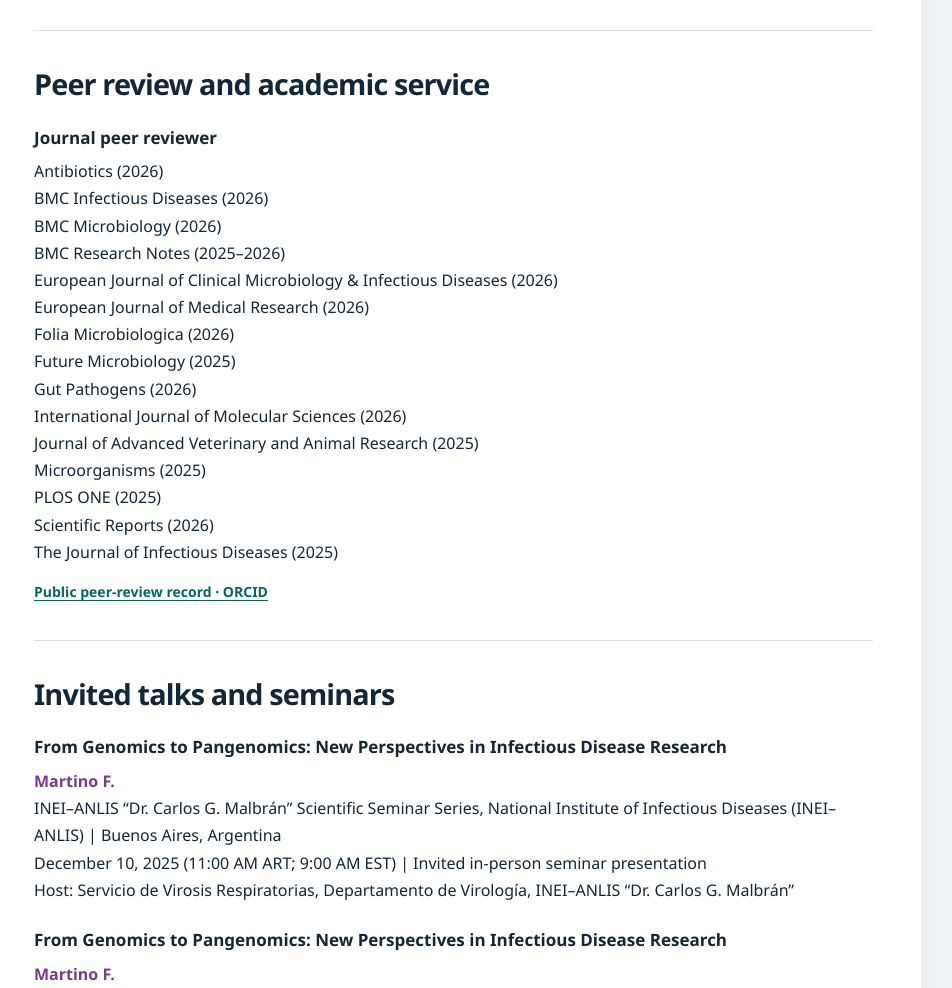
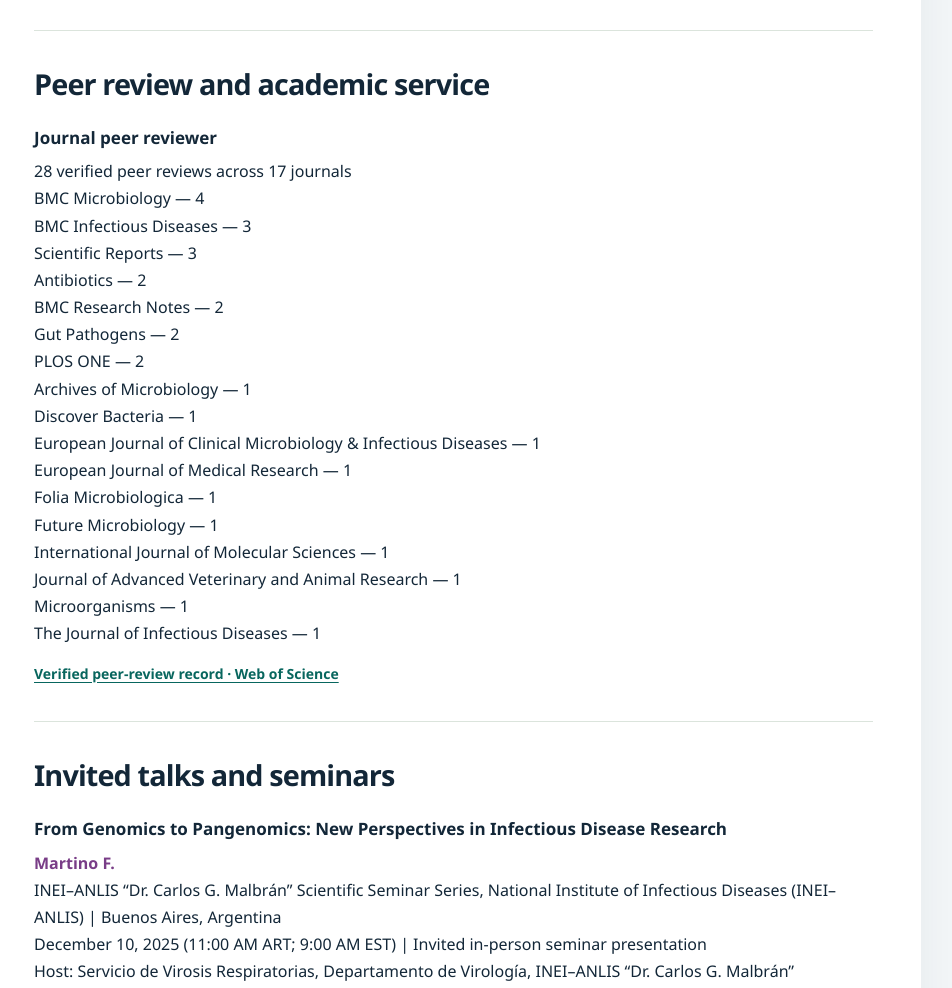
Before and after one commit to florenmartino/academic-cv-public, a plain HTML site: page index.html in a window 1280 px wide. Shown: the part 10020-11008 px from the top of the page, without its empty margins (327-1279 px from the left). Drawn offline with Linux system fonts and the light colour scheme.

Commit message:
Show 28 verified peer reviews across 17 journals from supplied WoS record

```diff
--- a/index.html
+++ b/index.html
@@ -96,21 +96,24 @@ Internship to support training in a PhD program accredited by CONEAU.</p></artic
 English language training at Liceo Cultural Británico.</p></article><article class="record"><h3>Advanced Degree Student Support</h3><p class="lines">National University of Quilmes | March 2015 – December 2015
 Financial support for advanced degree students at the National University of Quilmes.</p></article><article class="record"><h3>Youth Support Scholarship</h3><p class="lines">Rotary Club Córdoba Catedral; Fundación Interior Argentina (FUNINAR) | March 2015 – December 2015
 Financial support to enable completion of secondary studies while working with scientists in the Biological Sciences area.</p></article></section><section id="teaching" aria-labelledby="h-teaching"><h2 id="h-teaching">Teaching and training</h2><article class="record"><h3>Introduction to Bioinformatics</h3><p class="lines">Master’s in Molecular Microbiology Program, ANLIS–UNSAM | March 2024</p></article><article class="record"><h3>Update and/or Deepening Seminar</h3><p class="lines">Higher Institute of Health Techniques, Pirovano Hospital, Government of the City of Buenos Aires, Argentina | August 2021 – 2024</p></article><article class="record"><h3>Molecular Biology</h3><p class="lines">Higher Institute of Health Techniques, Pirovano Hospital, Government of the City of Buenos Aires, Argentina | August 2021 – August 2023</p></article><article class="record"><h3>Epidemiology and Statistical Research</h3><p class="lines">Higher Institute of Health Techniques, Pirovano Hospital, Government of the City of Buenos Aires, Argentina | 2020 – 2024</p></article><article class="record"><h3>Professional Training on Bacteriology and Molecular Biology Techniques</h3><p class="lines">National Institute of Infectious Diseases (INEI) – ANLIS “Dr. Carlos G. Malbrán,” Buenos Aires, Argentina | 2014 – 2024
-Training for bacteriology residents in the use of molecular diagnostic tools and sample processing.</p></article></section><section id="service" aria-labelledby="h-service"><h2 id="h-service">Peer review and academic service</h2><article class="record"><h3>Journal peer reviewer</h3><p class="lines">Antibiotics (2026)
-BMC Infectious Diseases (2026)
-BMC Microbiology (2026)
-BMC Research Notes (2025–2026)
-European Journal of Clinical Microbiology &amp; Infectious Diseases (2026)
-European Journal of Medical Research (2026)
-Folia Microbiologica (2026)
-Future Microbiology (2025)
-Gut Pathogens (2026)
-International Journal of Molecular Sciences (2026)
-Journal of Advanced Veterinary and Animal Research (2025)
-Microorganisms (2025)
-PLOS ONE (2025)
-Scientific Reports (2026)
-The Journal of Infectious Diseases (2025)</p><p class="paper-links"><a href="https://orcid.org/0009-0006-1381-6326">Public peer-review record · ORCID<span class="print-url">: https://orcid.org/0009-0006-1381-6326</span></a></p></article></section><section id="talks" aria-labelledby="h-talks"><h2 id="h-talks">Invited talks and seminars</h2><article class="record"><h3>From Genomics to Pangenomics: New Perspectives in Infectious Disease Research</h3><p class="lines"><strong class="cv-author">Martino F.</strong>
+Training for bacteriology residents in the use of molecular diagnostic tools and sample processing.</p></article></section><section id="service" aria-labelledby="h-service"><h2 id="h-service">Peer review and academic service</h2><article class="record"><h3>Journal peer reviewer</h3><p class="lines">28 verified peer reviews across 17 journals
+BMC Microbiology — 4
+BMC Infectious Diseases — 3
+Scientific Reports — 3
+Antibiotics — 2
+BMC Research Notes — 2
+Gut Pathogens — 2
+PLOS ONE — 2
+Archives of Microbiology — 1
+Discover Bacteria — 1
+European Journal of Clinical Microbiology &amp; Infectious Diseases — 1
+European Journal of Medical Research — 1
+Folia Microbiologica — 1
+Future Microbiology — 1
+International Journal of Molecular Sciences — 1
+Journal of Advanced Veterinary and Animal Research — 1
+Microorganisms — 1
+The Journal of Infectious Diseases — 1</p><p class="paper-links"><a href="https://www.webofscience.com/wos/author/record/MXL-8223-2025">Verified peer-review record · Web of Science<span class="print-url">: https://www.webofscience.com/wos/author/record/MXL-8223-2025</span></a></p></article></section><section id="talks" aria-labelledby="h-talks"><h2 id="h-talks">Invited talks and seminars</h2><article class="record"><h3>From Genomics to Pangenomics: New Perspectives in Infectious Disease Research</h3><p class="lines"><strong class="cv-author">Martino F.</strong>
 INEI–ANLIS “Dr. Carlos G. Malbrán” Scientific Seminar Series, National Institute of Infectious Diseases (INEI–ANLIS) | Buenos Aires, Argentina
 December 10, 2025 (11:00 AM ART; 9:00 AM EST) | Invited in-person seminar presentation
 Host: Servicio de Virosis Respiratorias, Departamento de Virología, INEI–ANLIS “Dr. Carlos G. Malbrán”</p></article><article class="record"><h3>From Genomics to Pangenomics: New Perspectives in Infectious Disease Research</h3><p class="lines"><strong class="cv-author">Martino F.</strong>
```
